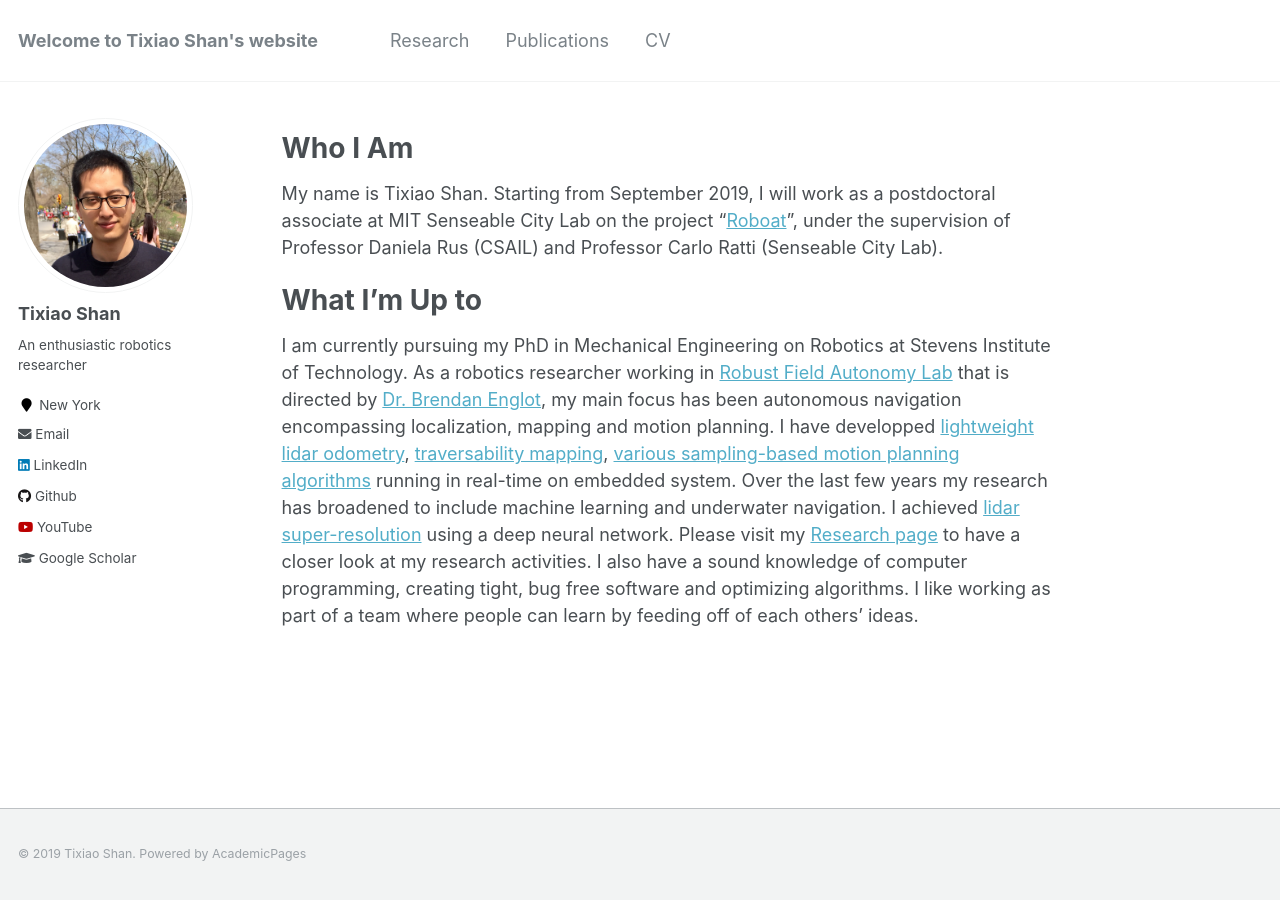
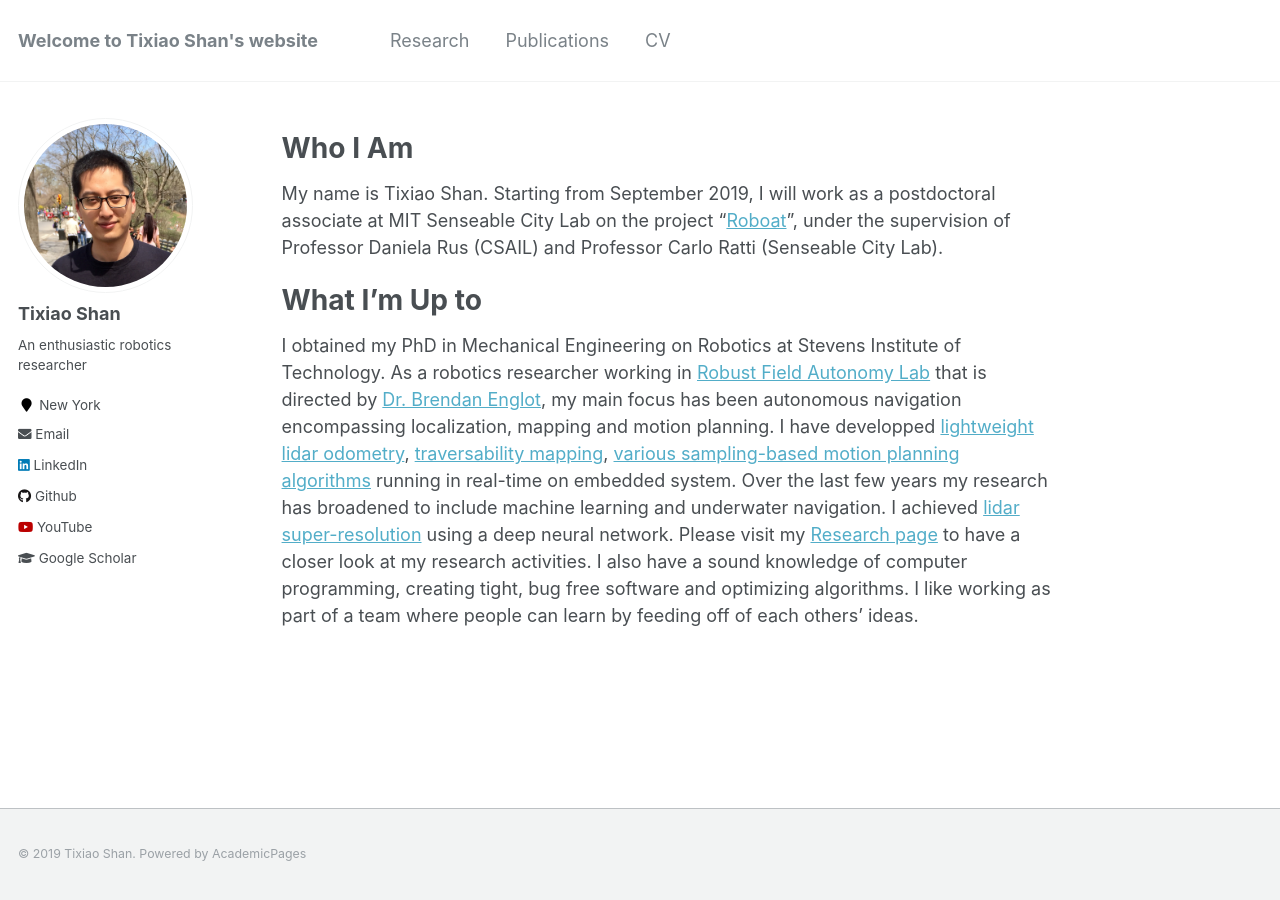
Before and after one commit to minxuanjun/tixiaoshan.github.io, a Jekyll site: the page built from _pages/about.md, in a window 1280 px wide. Built offline with Jekyll 4.4.1, drawn with Linux system fonts in a browser that asks for light colours.

Commit message:
Update about.md

```diff
--- a/_pages/about.md
+++ b/_pages/about.md
@@ -14,4 +14,4 @@ My name is Tixiao Shan. Starting from September 2019, I will work as a postdocto
 
 What I’m Up to
 ======
-I am currently pursuing my PhD in Mechanical Engineering on Robotics at Stevens Institute of Technology. As a robotics researcher working in [Robust Field Autonomy Lab](http://personal.stevens.edu/~benglot/) that is directed by [Dr. Brendan Englot](http://personal.stevens.edu/~benglot/people.html), my main focus has been autonomous navigation encompassing localization, mapping and motion planning. I have developped [lightweight lidar odometry](https://github.com/RobustFieldAutonomyLab/LeGO-LOAM), [traversability mapping](https://www.youtube.com/watch?v=4pdBpeRGXmw&t=4s), [various sampling-based motion planning algorithms](https://www.youtube.com/watch?v=B6lrbAEhEnE) running in real-time on embedded system. Over the last few years my research has broadened to include machine learning and underwater navigation. I achieved [lidar super-resolution](https://youtu.be/rNVTpkz2ggY) using a deep neural network. Please visit my [Research page](https://tixiaoshan.github.io/research/) to have a closer look at my research activities. I also have a sound knowledge of computer programming, creating tight, bug free software and optimizing algorithms. I like working as part of a team where people can learn by feeding off of each others’ ideas.
+I obtained my PhD in Mechanical Engineering on Robotics at Stevens Institute of Technology. As a robotics researcher working in [Robust Field Autonomy Lab](http://personal.stevens.edu/~benglot/) that is directed by [Dr. Brendan Englot](http://personal.stevens.edu/~benglot/people.html), my main focus has been autonomous navigation encompassing localization, mapping and motion planning. I have developped [lightweight lidar odometry](https://github.com/RobustFieldAutonomyLab/LeGO-LOAM), [traversability mapping](https://www.youtube.com/watch?v=4pdBpeRGXmw&t=4s), [various sampling-based motion planning algorithms](https://www.youtube.com/watch?v=B6lrbAEhEnE) running in real-time on embedded system. Over the last few years my research has broadened to include machine learning and underwater navigation. I achieved [lidar super-resolution](https://youtu.be/rNVTpkz2ggY) using a deep neural network. Please visit my [Research page](https://tixiaoshan.github.io/research/) to have a closer look at my research activities. I also have a sound knowledge of computer programming, creating tight, bug free software and optimizing algorithms. I like working as part of a team where people can learn by feeding off of each others’ ideas.
```
